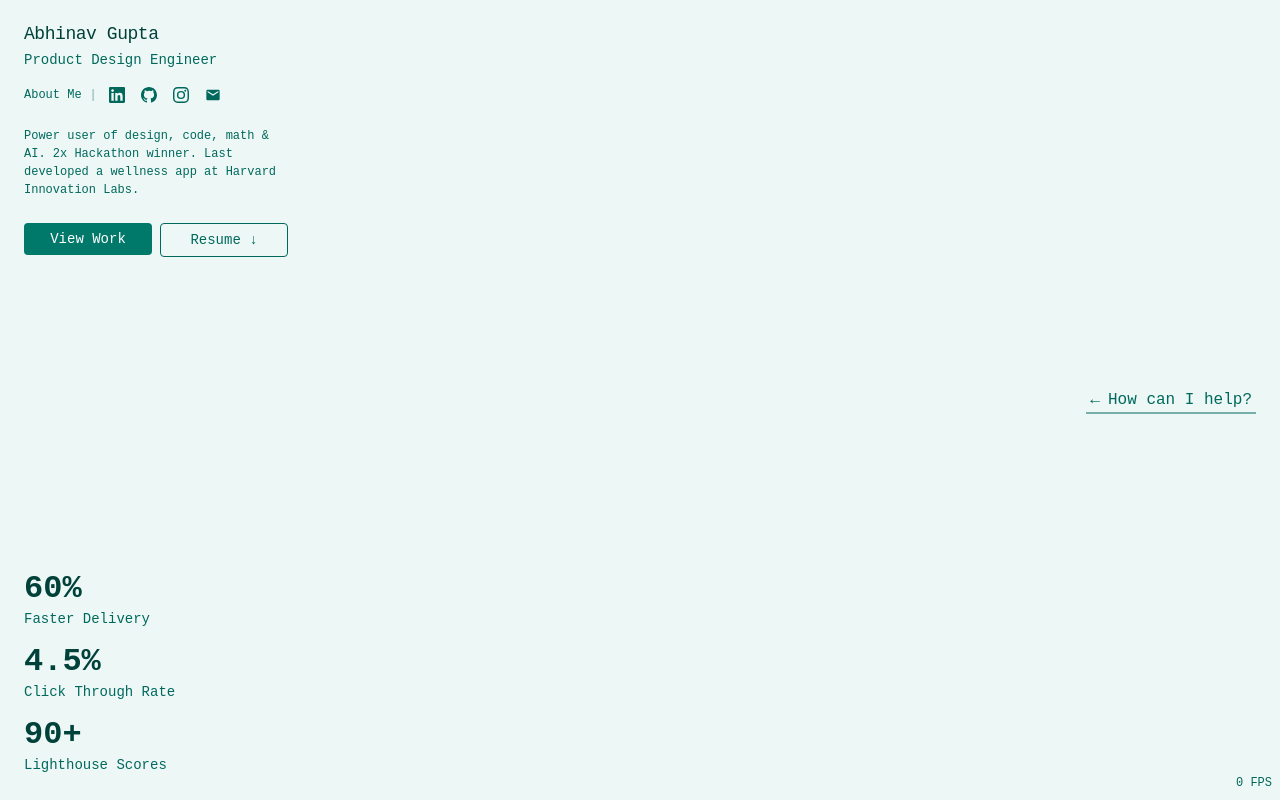
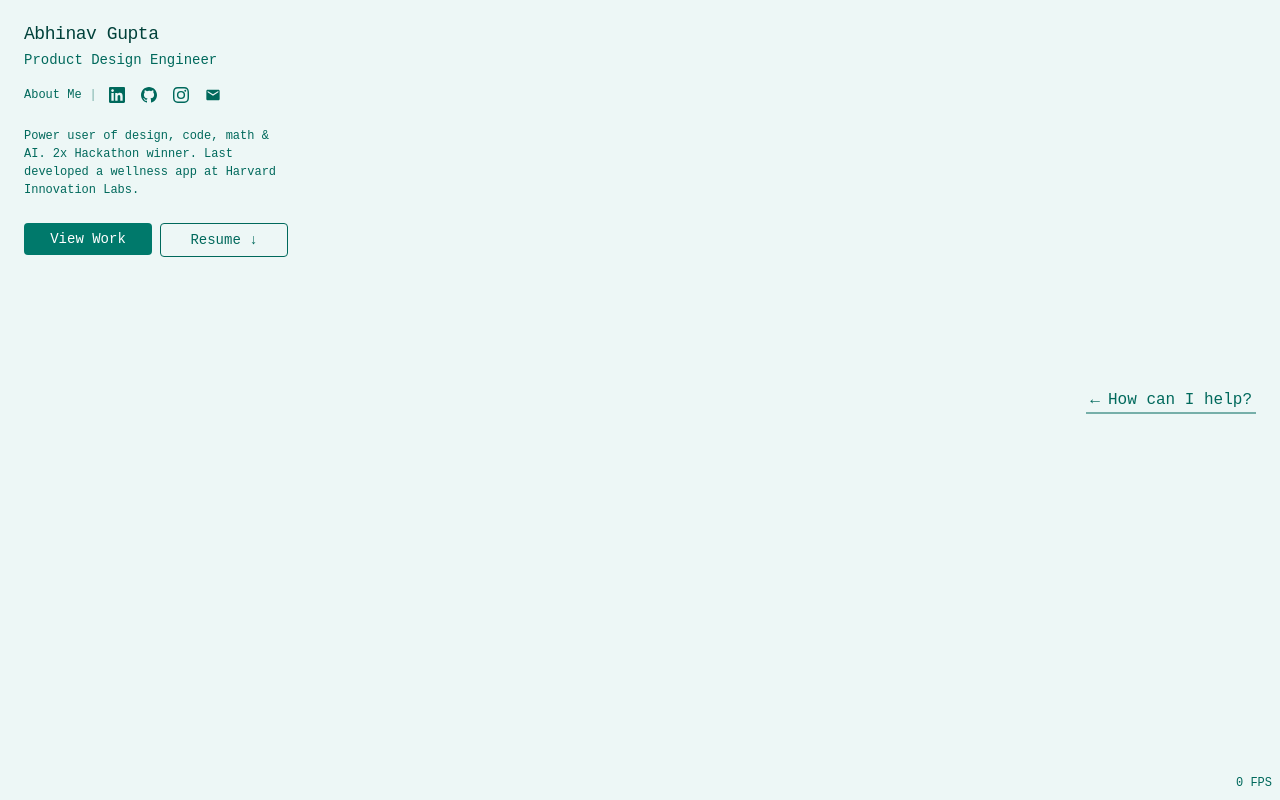
Before and after one commit to abgneudev/Portfolio, a Next.js app: page /Portfolio/ in a window 1280 px wide. Built offline with nearby package versions, Linux system fonts and the light colour scheme.

Commit message:
removed metrics

```diff
--- a/src/components/Hero/Hero.tsx
+++ b/src/components/Hero/Hero.tsx
@@ -91,24 +91,6 @@ export default function Hero() {
         </div>
       )}
 
-      {/* Metrics (Desktop only, bottom left) */}
-      {!responsive.isMobile && (
-        <div className={styles.metrics} aria-label="Key metrics">
-          <div className={styles.metricItem}>
-            <span className={styles.metricValue} style={{ color: sceneColors.text }}>60%</span>
-            <span className={styles.metricLabel} style={{ color: sceneColors.textMuted }}>Faster Delivery</span>
-          </div>
-          <div className={styles.metricItem}>
-            <span className={styles.metricValue} style={{ color: sceneColors.text }}>4.5%</span>
-            <span className={styles.metricLabel} style={{ color: sceneColors.textMuted }}>Click Through Rate</span>
-          </div>
-          <div className={styles.metricItem}>
-            <span className={styles.metricValue} style={{ color: sceneColors.text }}>90+</span>
-            <span className={styles.metricLabel} style={{ color: sceneColors.textMuted }}>Lighthouse Scores</span>
-          </div>
-        </div>
-      )}
-
       {/* Skills Panel (slides in from right) */}
       <SkillsPanel
         isOpen={skillsPanelOpen}
```
